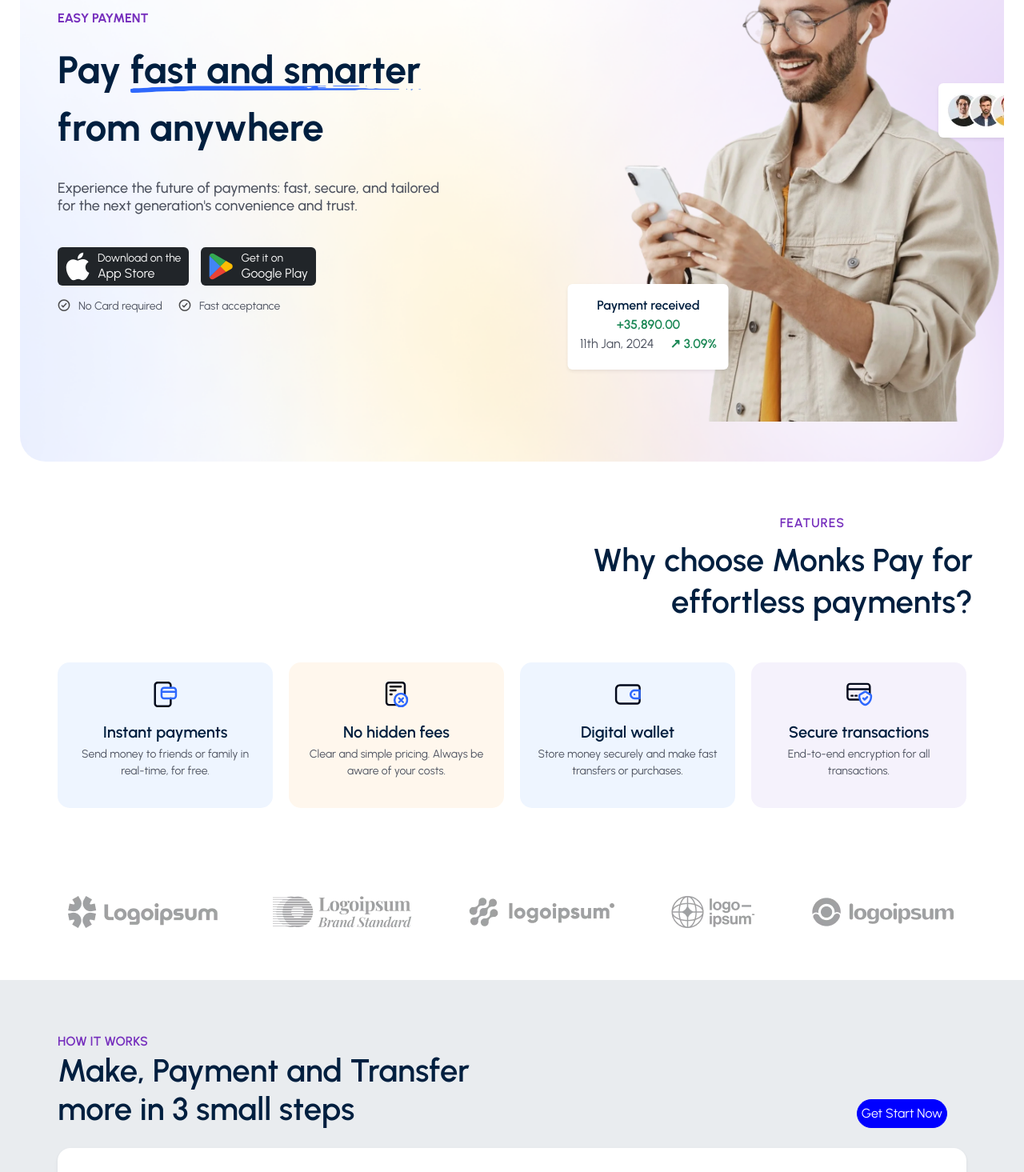
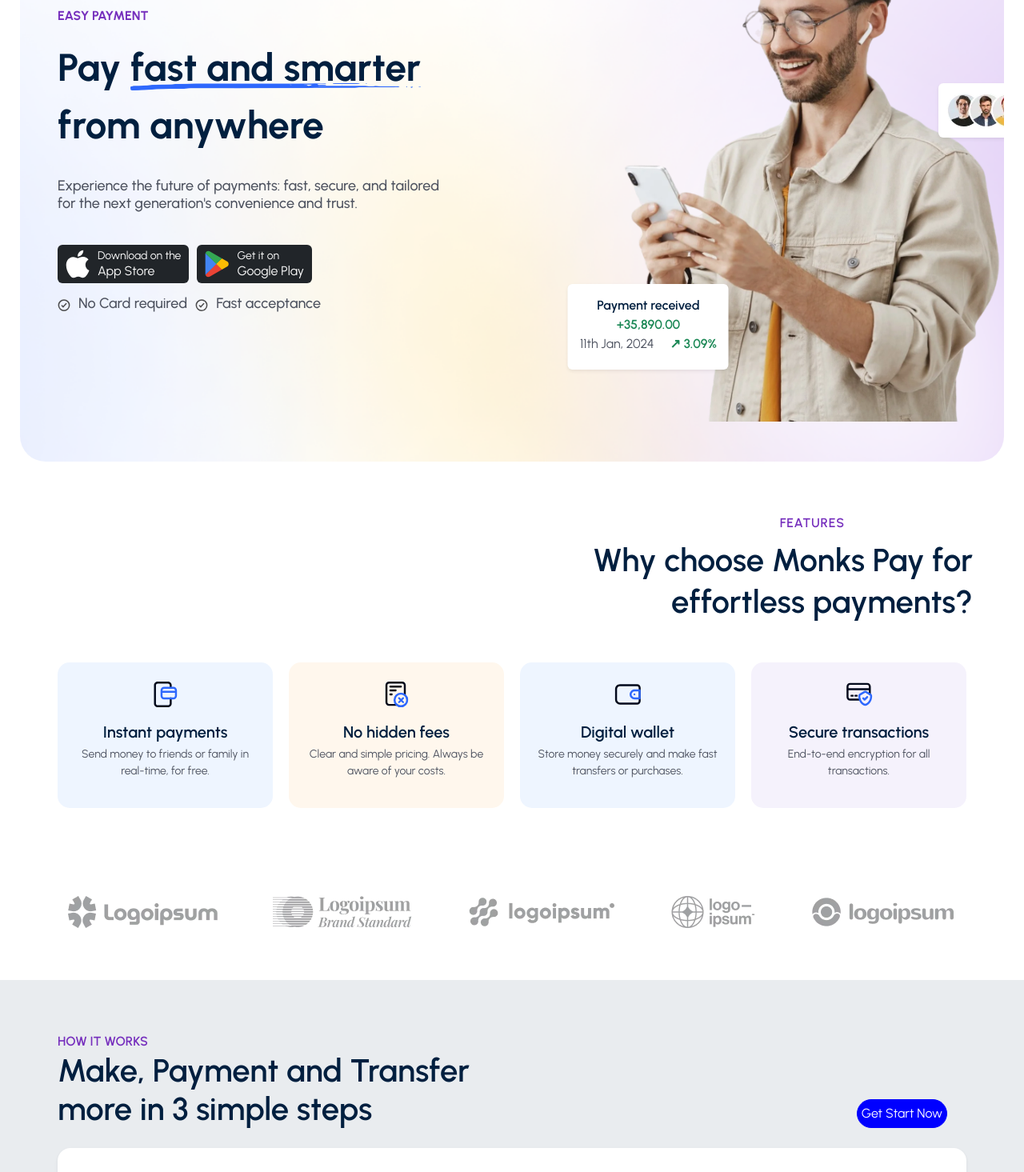
Before and after one commit to Tanujagariya/Monky_Pay, a website: page index.html in a window 1280 px wide. Shown: the part 290-1755 px from the top of the page at 80% size. Drawn offline with nearby package versions, Linux system fonts and the light colour scheme.

Commit message:
update code

```diff
--- a/index.html
+++ b/index.html
@@ -83,7 +83,7 @@
     for the next generation's convenience and trust.
   </h6>
 
- <div class="store-buttons d-flex gap-3">
+ <div class="store-buttons d-flex gap-2">
 
   <div class="app-store bg-dark text-white rounded px-2 py-1 d-flex align-items-center justify-content-center" >
     <a href="#" class="d-flex align-items-center text-white text-decoration-none gap-2">
@@ -106,14 +106,15 @@
     </a>
   </div>
 </div>
-  <div class="d-flex gap-4 small text-nowrap mt-3">
-    <div class="d-flex align-items-center gap-2 text-secondary">
+  <div class="d-flex gap-2 small text-nowrap mt-3">
+    <div class="  d-flex align-items-center gap-2 text-secondary">
       <img src="/assets/icon/content.svg" alt="Check" width="16" />
-      <span>No Card required</span>
+
+       <h6>No Card required</h6>
     </div>
     <div class="d-flex align-items-center gap-2 text-secondary">
       <img src="/assets/icon/content.svg" alt="Check" width="16" />
-      <span>Fast acceptance</span>
+       <h6>Fast acceptance</h6>
     </div>
   </div>
 </div>
@@ -224,7 +225,7 @@
         <p class="work-tag text-info fw-semibold mb-0">HOW IT WORKS</p>
         <h3 class="work-heading fw-semibold text-primary mt-0 mb-0">
           Make, Payment and Transfer
-          <span class="d-block">more in 3 small steps</span>
+          <span class="d-block">more in 3 simple steps</span>
         </h3>
       </div>
 
--- a/scss/_testmonial.scss
+++ b/scss/_testmonial.scss
@@ -1,7 +1,7 @@
 .testimonial-section {
   background: #f9f9f9;
   padding: 60px 0;
-  font-family: 'Urbanist', sans-serif;
+
 }
 
 .container {
```
